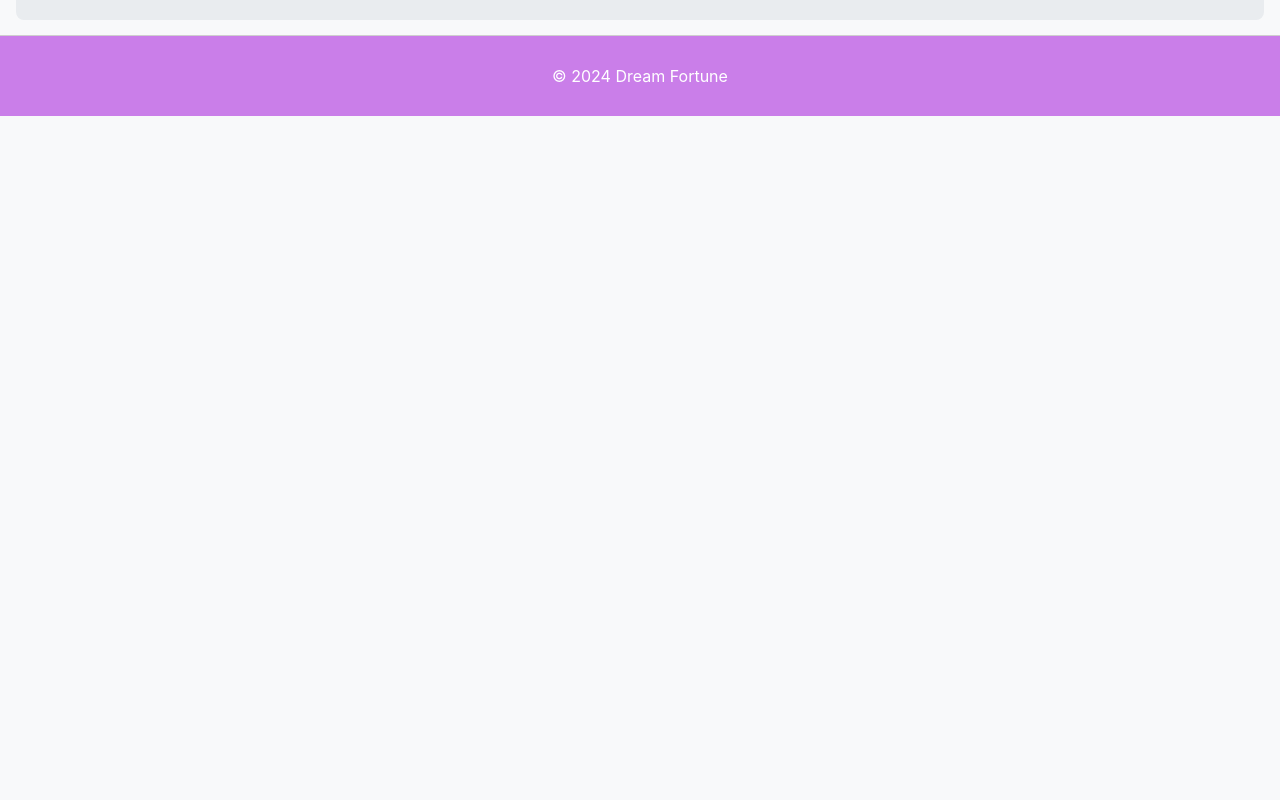
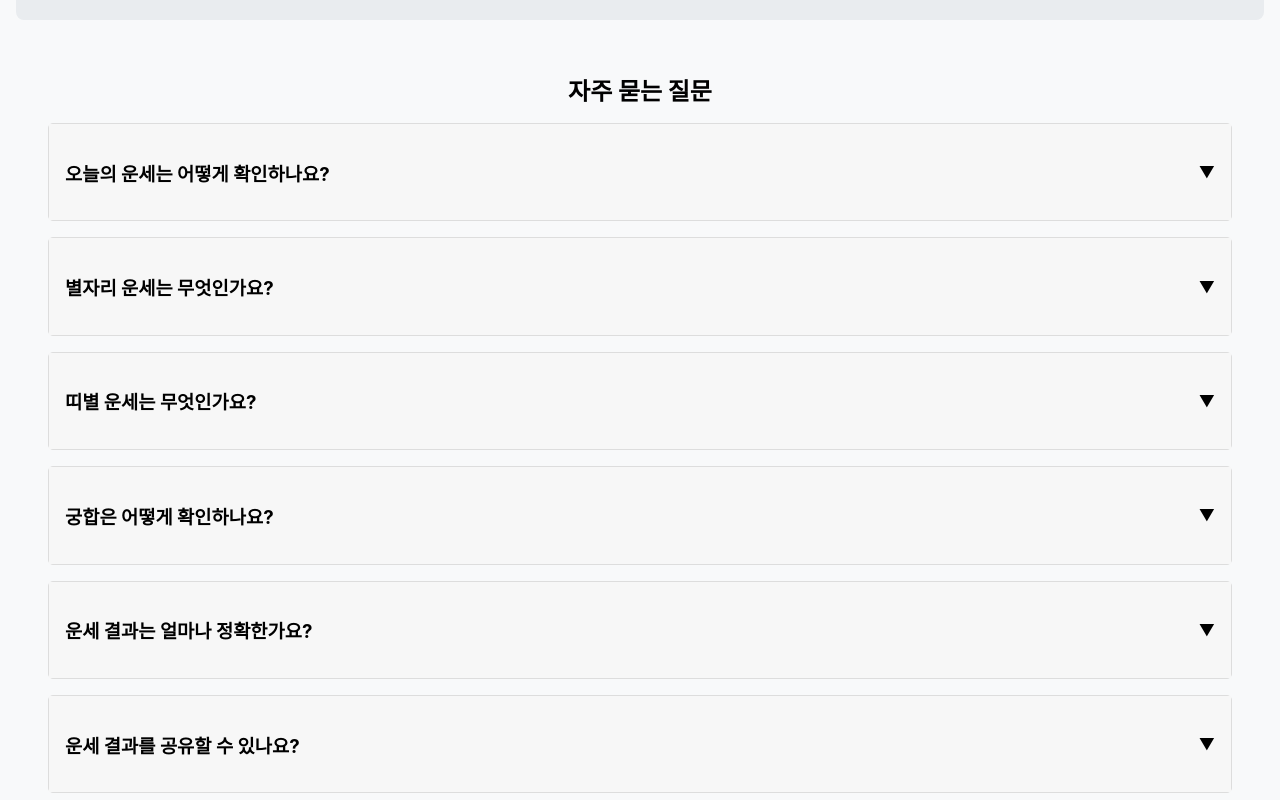
Before and after one commit to wsxqead/dream_fortune, a Vue app in the folder client/: page / in a window 1280 px wide. Shown: the part 2000-2800 px from the top of the page. Before the commit the page ends 2116 px from the top, so only its background shows below. Built offline with nearby package versions, Linux system fonts and the light colour scheme.

Commit message:
자주묻는 질문의 대한 정의

```diff
--- a/client/src/components/Main.vue
+++ b/client/src/components/Main.vue
@@ -4,6 +4,7 @@
     <RecommendedFortunes />
     <FortuneCards />
     <KeyServices />
+    <FAQ />
   </div>
 </template>
 
@@ -12,6 +13,7 @@ import MainSlide from '@/components/main/MainSlide.vue';
 import RecommendedFortunes from '@/components/main/RecommendedFortunes.vue'
 import FortuneCards from '@/components/main/FortuneCards.vue'
 import KeyServices from '@/components/main/KeyServices.vue'
+import FAQ from '@/components/main/FAQ.vue'
 
 export default {
   name: 'Main',
@@ -20,6 +22,7 @@ export default {
     RecommendedFortunes,
     FortuneCards,
     KeyServices,
+    FAQ
   }
 };
 </script>
--- /dev/null
+++ b/client/src/components/main/FAQ.vue
@@ -0,0 +1,73 @@
+<template>
+  <div class="faq">
+    <h2>자주 묻는 질문</h2>
+    <div v-for="(item, index) in faqs" :key="index" class="faq-item">
+      <div class="faq-question" @click="toggleAnswer(index)">
+        <h3>{{ item.question }}</h3>
+        <span v-if="item.open">▲</span>
+        <span v-else>▼</span>
+      </div>
+      <div class="faq-answer" v-if="item.open">
+        <p>{{ item.answer }}</p>
+      </div>
+    </div>
+  </div>
+</template>
+
+<script>
+export default {
+  name: 'FAQ',
+  data() {
+    return {
+      faqs: [
+        { question: '오늘의 운세는 어떻게 확인하나요?', answer: '메인 페이지에서 오늘의 운세 섹션을 클릭하여 확인할 수 있습니다.', open: false },
+        { question: '별자리 운세는 무엇인가요?', answer: '별자리 운세는 사용자의 생일을 기준으로 한 별자리 운세입니다.', open: false },
+        { question: '띠별 운세는 무엇인가요?', answer: '띠별 운세는 사용자의 출생 연도에 따라 각 띠의 운세를 알려줍니다.', open: false },
+        { question: '궁합은 어떻게 확인하나요?', answer: '궁합은 회원가입 후, 상대방의 정보를 입력하여 확인할 수 있습니다.', open: false },
+        { question: '운세 결과는 얼마나 정확한가요?', answer: '운세 결과는 최신 알고리즘을 사용하여 계산되며, 재미로 참고하시길 바랍니다.', open: false },
+        { question: '운세 결과를 공유할 수 있나요?', answer: '네, 운세 결과 페이지에서 공유 버튼을 클릭하여 SNS에 공유할 수 있습니다.', open: false },
+        { question: '운세는 매일 업데이트되나요?', answer: '네, 오늘의 운세와 기타 운세들은 매일 업데이트됩니다.', open: false },
+        { question: '다른 사람의 운세도 볼 수 있나요?', answer: '회원가입 후, 다른 사람의 정보를 입력하여 그 사람의 운세를 확인할 수 있습니다.', open: false },
+        { question: '운세를 더 정확하게 보기 위해 필요한 정보가 있나요?', answer: '정확한 운세를 위해 생년월일과 성별 정보를 입력하는 것이 좋습니다.', open: false },
+        { question: '운세 결과가 마음에 들지 않으면 어떻게 하나요?', answer: '운세 결과는 참고용입니다. 긍정적인 마인드로 하루를 보내세요!', open: false },
+      ],
+    };
+  },
+  methods: {
+    toggleAnswer(index) {
+      this.faqs[index].open = !this.faqs[index].open;
+    },
+  },
+};
+</script>
+
+<style scoped>
+  .faq {
+    padding: 2rem;
+  }
+
+  .faq h2 {
+    text-align: center;
+    margin-bottom: 1rem;
+  }
+
+  .faq-item {
+    margin-bottom: 1rem;
+    border: 1px solid #ddd;
+    border-radius: 5px;
+  }
+
+  .faq-question {
+    padding: 1rem;
+    background-color: #f7f7f7;
+    cursor: pointer;
+    display: flex;
+    justify-content: space-between;
+    align-items: center;
+  }
+
+  .faq-answer {
+    padding: 1rem;
+    background-color: #fff;
+  }
+</style>
```
